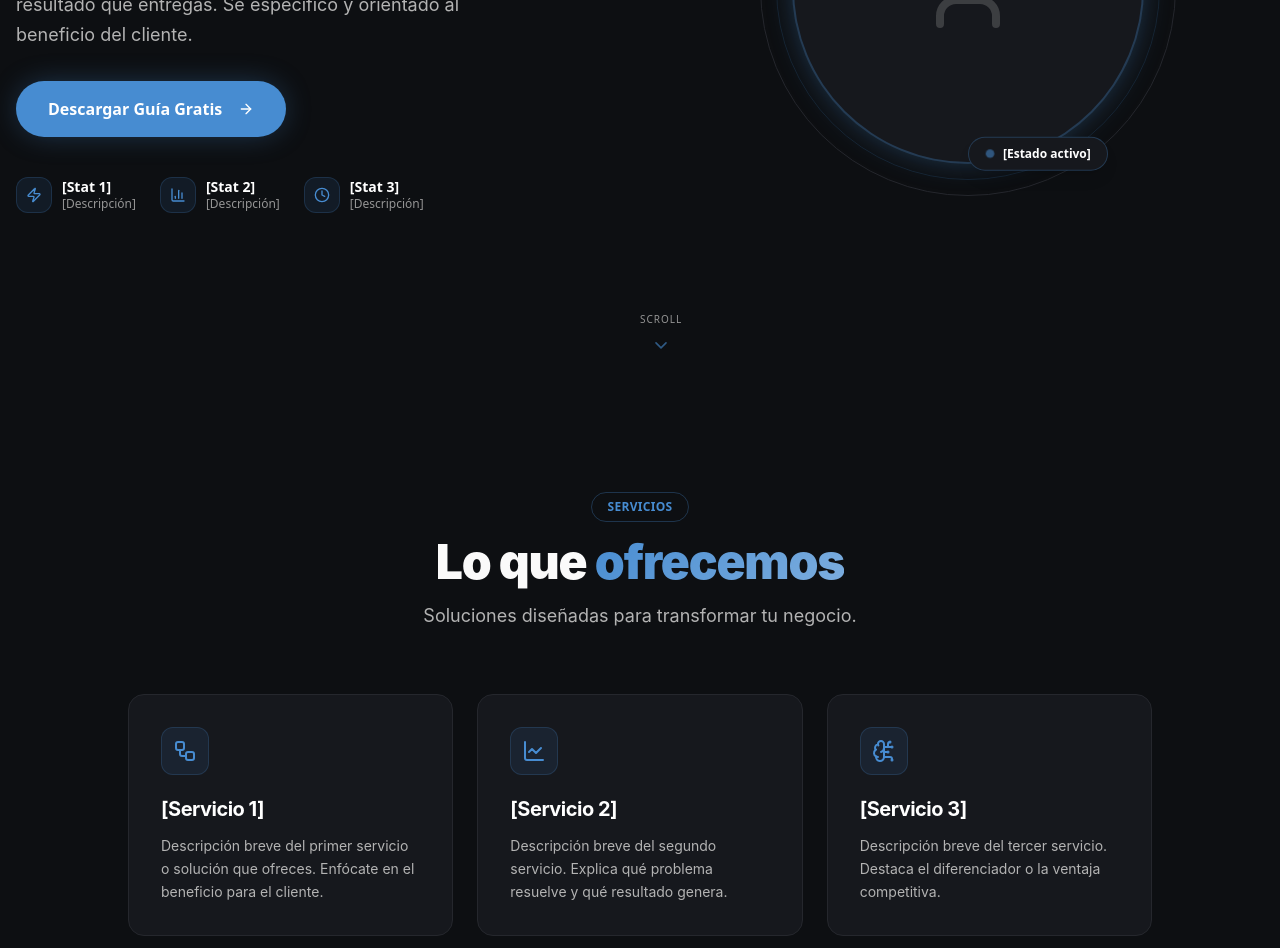
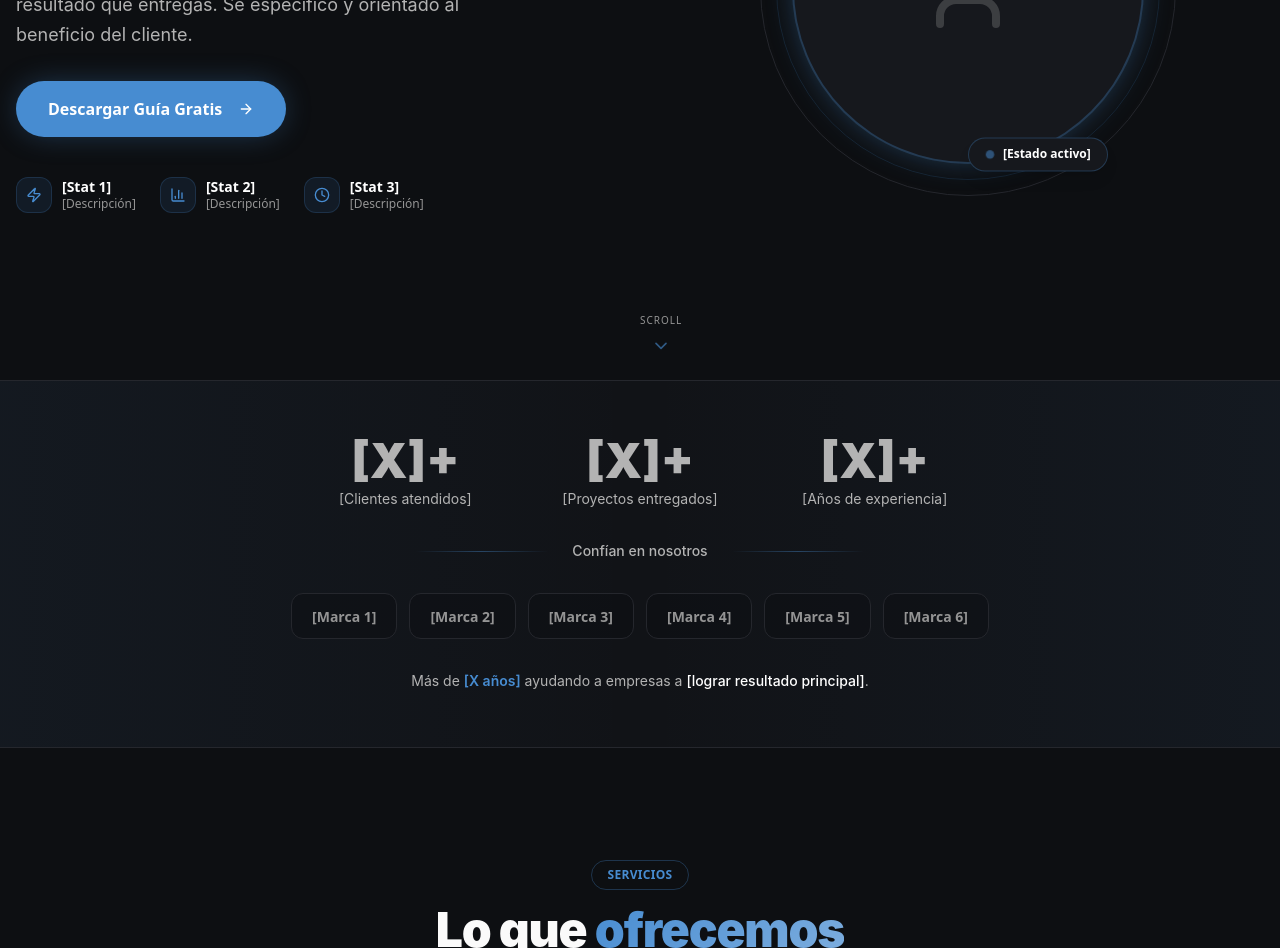
Before and after one commit to Andygrow/quick-lead-kit, a React (Vite) app: page / in a window 1280 px wide. Shown: the part 420-1368 px from the top of the page. Built offline with nearby package versions, Linux system fonts and the light colour scheme; no server answers; the database is empty; the HTML template or start-up script is replaced by a standard one.

Commit message:
Neutralized colors and added lead magnet demo

```diff
--- a/src/pages/Admin.tsx
+++ b/src/pages/Admin.tsx
@@ -233,7 +233,7 @@ const Admin = () => {
   }
 
   return (
-    <div className="andygrow-theme min-h-screen bg-background text-foreground relative">
+    <div className="template-theme min-h-screen bg-background text-foreground relative">
       {/* Background effects */}
       <div className="fixed inset-0 pointer-events-none">
         <div className="absolute inset-0 bg-gradient-to-b from-background to-card" />
--- a/src/pages/AndyGrow.tsx
+++ b/src/pages/AndyGrow.tsx
@@ -208,6 +208,66 @@ const HeroSection = () => {
           <span className="text-[10px] uppercase tracking-widest text-muted-foreground font-medium">Scroll</span>
           <ChevronDown className="w-5 h-5 text-primary/60" />
         </div>
+      </div>
+    </section>
+  );
+};
+
+/* ══════════════════ SOCIAL PROOF ══════════════════ */
+// 📌 PERSONALIZAR: Estadísticas y logos de clientes/aliados
+const SOCIAL_STATS = [
+  { value: "[X]+", label: "[Clientes atendidos]" },
+  { value: "[X]+", label: "[Proyectos entregados]" },
+  { value: "[X]+", label: "[Años de experiencia]" },
+];
+
+const SOCIAL_LOGOS = [
+  "[Marca 1]", "[Marca 2]", "[Marca 3]", "[Marca 4]", "[Marca 5]", "[Marca 6]",
+];
+
+const SocialProofSection = () => {
+  const ref = useRef(null);
+  const inView = useInView(ref, { once: true, margin: "-80px" });
+  return (
+    <section className="py-14 bg-card/50 border-y border-border relative overflow-hidden">
+      <div className="absolute inset-0 bg-gradient-to-r from-primary/5 via-transparent to-primary/5 pointer-events-none" />
+      <div className="container mx-auto px-4 relative">
+        <motion.div ref={ref} initial={{ opacity: 0, y: 20 }} animate={inView ? { opacity: 1, y: 0 } : {}} transition={{ duration: 0.5 }} className="text-center space-y-8">
+          {/* Stats */}
+          <div className="grid grid-cols-3 gap-4 sm:gap-8 max-w-2xl mx-auto">
+            {SOCIAL_STATS.map((stat, i) => (
+              <motion.div key={i} initial={{ opacity: 0, y: 20 }} animate={inView ? { opacity: 1, y: 0 } : {}} transition={{ delay: i * 0.1, duration: 0.4 }} className="text-center">
+                <p className="text-3xl sm:text-4xl lg:text-5xl font-black text-primary">{stat.value}</p>
+                <p className="text-xs sm:text-sm text-muted-foreground mt-1">{stat.label}</p>
+              </motion.div>
+            ))}
+          </div>
+
+          {/* Divider */}
+          <div className="flex items-center gap-4 max-w-md mx-auto">
+            <div className="flex-1 h-px bg-gradient-to-r from-transparent via-primary/40 to-transparent" />
+            {/* 📌 PERSONALIZAR: Texto de confianza */}
+            <p className="text-sm text-muted-foreground font-medium px-2">Confían en nosotros</p>
+            <div className="flex-1 h-px bg-gradient-to-r from-transparent via-primary/40 to-transparent" />
+          </div>
+
+          {/* Client logos as text badges */}
+          <div className="flex flex-wrap justify-center gap-3 max-w-3xl mx-auto">
+            {SOCIAL_LOGOS.map((logo, i) => (
+              <motion.div key={i} initial={{ opacity: 0, scale: 0.9 }} animate={inView ? { opacity: 1, scale: 1 } : {}} transition={{ delay: 0.2 + i * 0.05, duration: 0.3 }}
+                className="px-5 py-2.5 rounded-xl border border-border bg-background/50 hover:border-primary/40 hover:bg-primary/5 transition-all duration-300">
+                <span className="text-sm font-semibold text-muted-foreground">{logo}</span>
+              </motion.div>
+            ))}
+          </div>
+
+          {/* Trust line */}
+          <p className="text-muted-foreground text-sm max-w-xl mx-auto">
+            {/* 📌 PERSONALIZAR: Línea de confianza */}
+            Más de <span className="text-primary font-semibold">[X años]</span> ayudando a empresas a{" "}
+            <span className="text-white font-medium">[lograr resultado principal]</span>.
+          </p>
+        </motion.div>
       </div>
     </section>
   );
@@ -855,6 +915,7 @@ const AndyGrow = () => (
   <div className="template-theme min-h-screen bg-background text-foreground font-sans overflow-x-hidden">
     <Navbar />
     <HeroSection />
+    <SocialProofSection />
     <ServicesSection />
     <IndustrySection />
     <ProcessSection />
```
